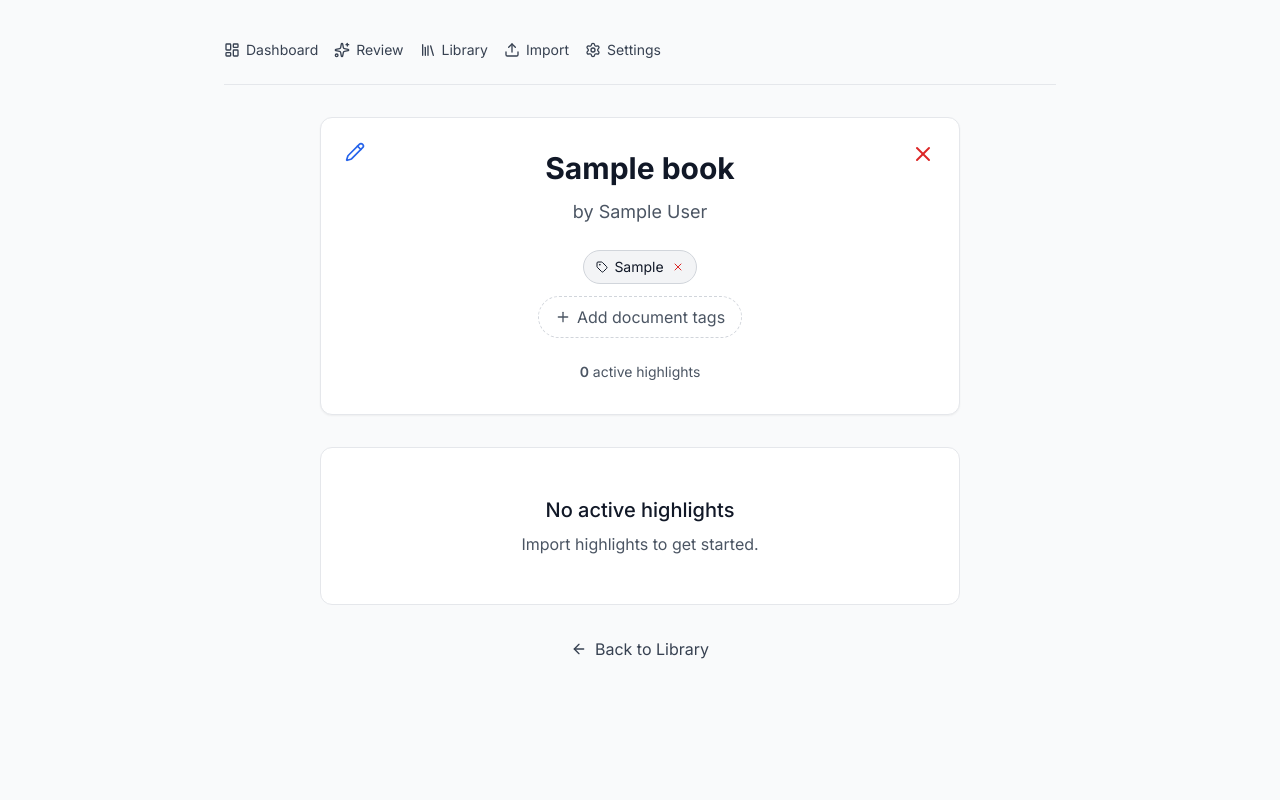
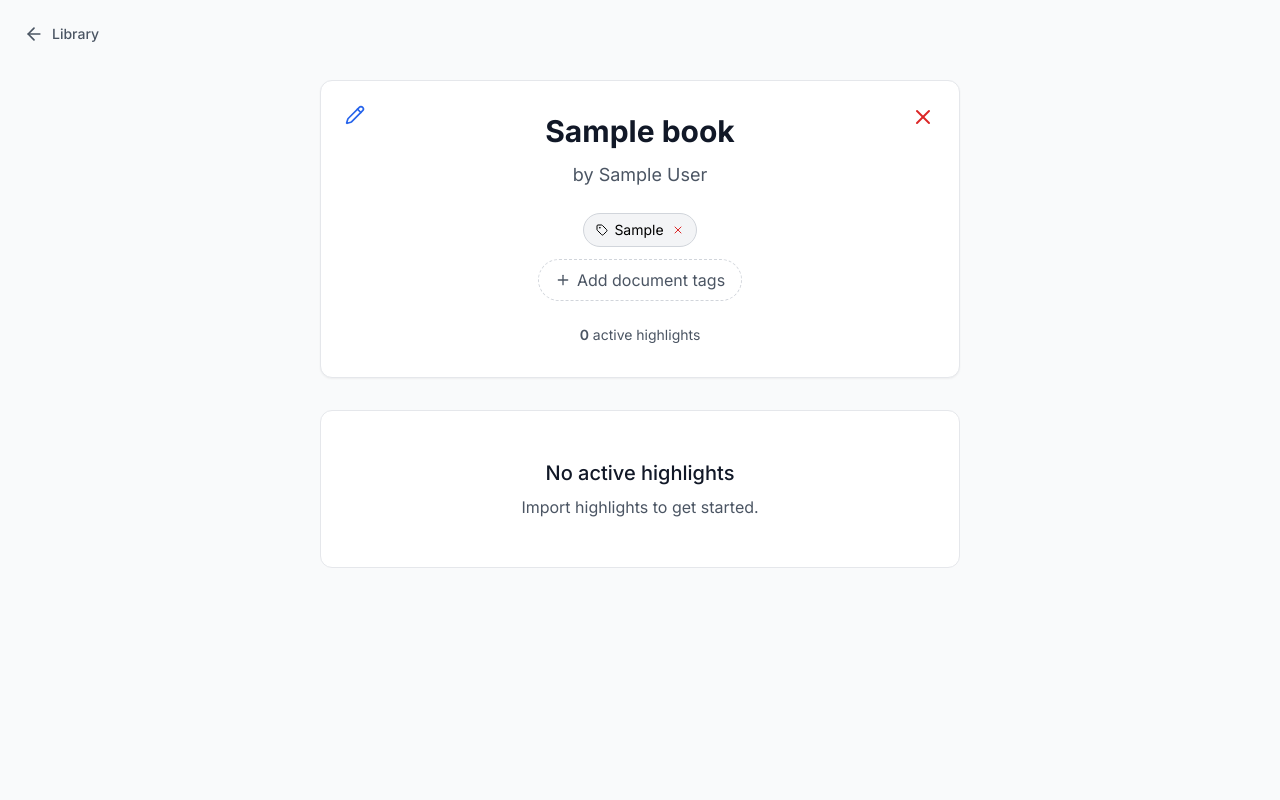
Before and after one commit to wardeiling/FreeWise, a FastAPI app: template app/templates/book_detail.html in a window 1280 px wide. Run offline with FastAPI, Linux system fonts and the light colour scheme; the template is opened without the code that fills it: most values are stand-ins (such as "Sample title", 1, 10 or a date in 2020); some libraries are stand-ins or nearby versions.

Commit message:
Remove navigation header from book page

```diff
--- a/app/templates/book_detail.html
+++ b/app/templates/book_detail.html
@@ -1,12 +1,58 @@
-{% extends "base.html" %}
+<!DOCTYPE html>
+<html lang="en" data-theme="{{ settings.theme if settings else 'light' }}">
+<head>
+    <meta charset="UTF-8">
+    <meta name="viewport" content="width=device-width, initial-scale=1.0">
+    <title>{{ book.title }} - FreeWise</title>
 
-{% block title %}{{ book.title }} - FreeWise{% endblock %}
+    <!-- Tailwind CSS -->
+    <script src="https://cdn.tailwindcss.com"></script>
 
-{% block heading %}{% endblock %}
+    <!-- Google Fonts -->
+    <link rel="preconnect" href="https://fonts.googleapis.com">
+    <link rel="preconnect" href="https://fonts.gstatic.com" crossorigin>
+    <link href="https://fonts.googleapis.com/css2?family=Inter:wght@400;500;600;700&family=Crimson+Pro:wght@400;600&display=swap" rel="stylesheet">
 
-{% block content %}
+    <!-- HTMX -->
+    <script src="https://unpkg.com/htmx.org@1.9.10"></script>
+
+    <!-- Lucide Icons -->
+    <script src="https://unpkg.com/lucide@latest"></script>
+
+    <script>
+        tailwind.config = {
+            darkMode: ['class', '[data-theme="dark"]'],
+            theme: {
+                extend: {
+                    fontFamily: {
+                        sans: ['Inter', 'system-ui', '-apple-system', 'sans-serif'],
+                        serif: ['Crimson Pro', 'Georgia', 'serif'],
+                    },
+                    colors: {
+                        primary: {
+                            50: '#eff6ff',
+                            100: '#dbeafe',
+                            500: '#3b82f6',
+                            600: '#2563eb',
+                            700: '#1d4ed8',
+                        }
+                    }
+                }
+            }
+        }
+    </script>
+</head>
+<body class="bg-gray-50 dark:bg-gray-900 min-h-screen">
+    <!-- Back Button (Top Left) -->
+    <div class="absolute top-6 left-6 z-10">
+        <a href="/library/ui" class="flex items-center gap-2 text-gray-600 dark:text-gray-400 hover:text-gray-900 dark:hover:text-gray-100 transition-colors">
+            <i data-lucide="arrow-left" class="w-5 h-5"></i>
+            <span class="text-sm font-medium">Library</span>
+        </a>
+    </div>
+
     <!-- Content Wrapper for max-width and mobile compatibility -->
-<div class="max-w-2xl mx-auto px-4">
+    <div class="max-w-2xl mx-auto px-4 py-20">
         <!-- Book Header (Centered) -->
         <div id="book-header" class="relative text-center mb-8 p-8 bg-white dark:bg-gray-800 rounded-xl border border-gray-200 dark:border-gray-700 shadow-sm">
             <!-- Edit Button in Top-Left -->
@@ -123,12 +169,23 @@
             </div>
             {% endif %}
         </div>
+    </div>
 
-    <div class="mt-8 text-center">
-        <a href="/library/ui" class="inline-flex items-center gap-2 text-gray-700 dark:text-gray-300 hover:text-primary-600 dark:hover:text-primary-400 transition-colors">
-            <i data-lucide="arrow-left" class="w-4 h-4"></i>
-            <span>Back to Library</span>
-        </a>
-    </div>
-</div>
-{% endblock %}
+    <script>
+        function initLucideIcons() {
+            if (typeof lucide !== 'undefined') {
+                lucide.createIcons();
+            }
+        }
+
+        if (document.readyState === 'loading') {
+            document.addEventListener('DOMContentLoaded', initLucideIcons);
+        } else {
+            initLucideIcons();
+        }
+
+        document.addEventListener('htmx:afterSwap', initLucideIcons);
+        document.addEventListener('htmx:afterSettle', initLucideIcons);
+    </script>
+</body>
+</html>
```
Also changed, not shown: README.md, 1 other file. Lines whose indentation alone changed are shown as unchanged.
